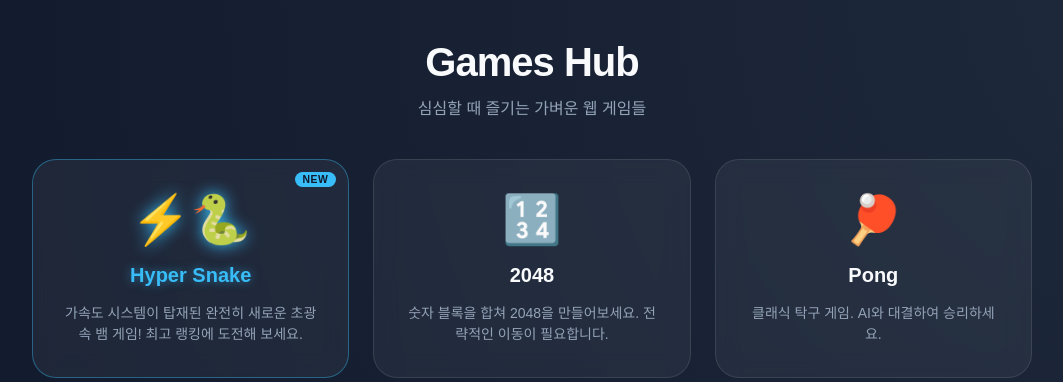
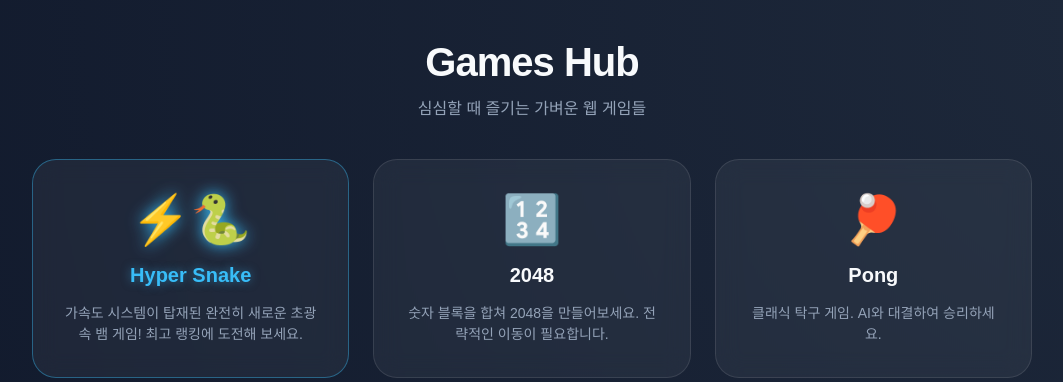
Before and after one commit to onmiso-hash/onnamu-project, a Flask app: template games/templates/index.html in a window 1280 px wide. Shown: the top 382 px of the page, without its empty margins (108-1171 px from the left). Run offline with Flask 3, Linux system fonts and the light colour scheme; the template is opened without the code that fills it, so the values that code supplies are empty; parts of the project's set-up code (start-up, migrations or seed data) failed here and were passed over.

Commit message:
게임 목록에서 Hyper Snake의 NEW 표시를 뗀다
새 게임 Night Grove가 들어와 NEW 표시가 두 개가 되었다.

Co-Authored-By: Claude Opus 5.5 <noreply@anthropic.com>

```diff
--- a/games/templates/index.html
+++ b/games/templates/index.html
@@ -78,7 +78,6 @@
             <div class="icon" style="filter: drop-shadow(0 0 8px #38bdf8);">⚡🐍</div>
             <h3 style="color: #38bdf8; text-shadow: 0 0 10px rgba(56, 189, 248, 0.5);">Hyper Snake</h3>
             <p>가속도 시스템이 탑재된 완전히 새로운 초광속 뱀 게임! 최고 랭킹에 도전해 보세요.</p>
-            <span style="position: absolute; top: 12px; right: 12px; background: #38bdf8; color: #0f172a; font-size: 0.65rem; font-weight: bold; padding: 2px 8px; border-radius: 9999px; text-transform: uppercase; letter-spacing: 0.05em;">NEW</span>
         </a>
         <a href="/2048" class="card">
             <div class="icon">🔢</div>
```
